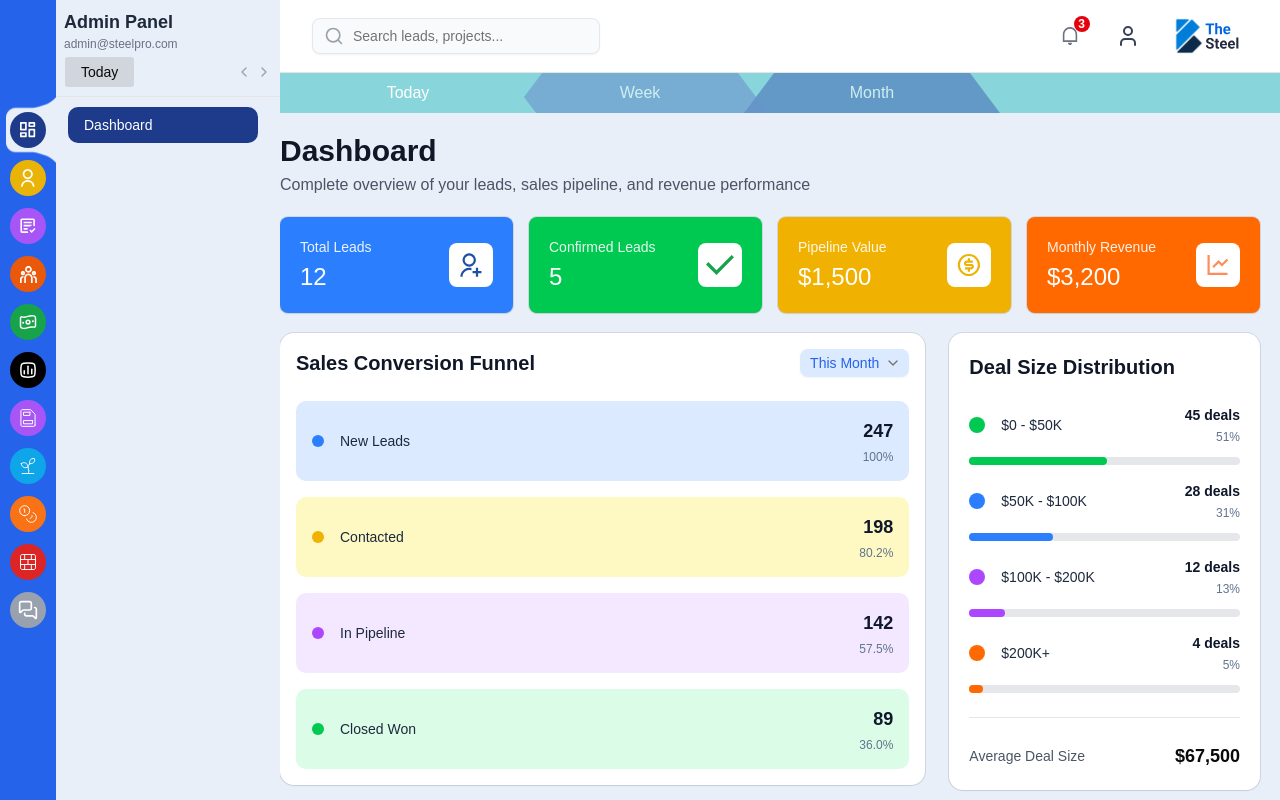
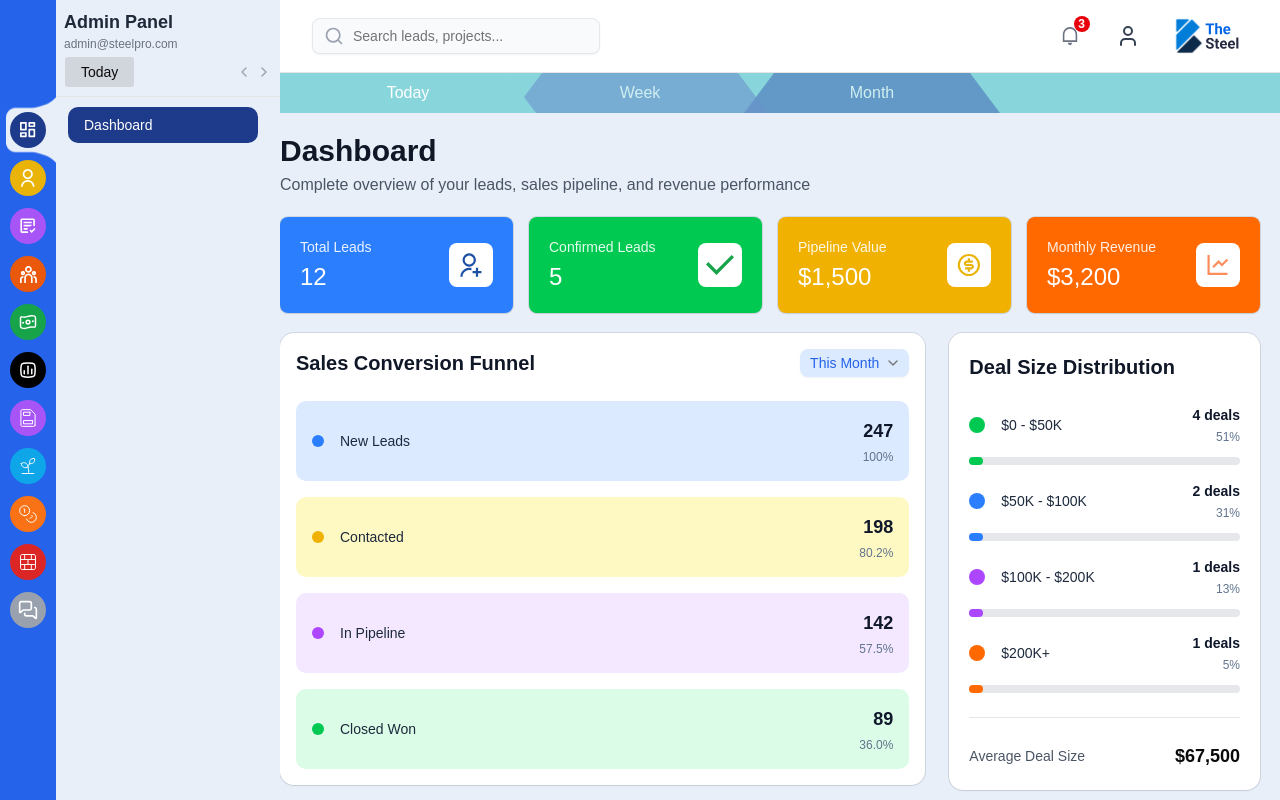
Before and after one commit to react6-flyweis/the-steel-admin, a React (Vite) app: page /dashboard in a window 1280 px wide. Built offline with nearby package versions, Linux system fonts and the light colour scheme.

Commit message:
feat: update DealItem type and integrate period scaling in DealSizeDistribution component

```diff
--- a/src/components/dashboard/deal-size-distribution.tsx
+++ b/src/components/dashboard/deal-size-distribution.tsx
@@ -3,7 +3,7 @@ import { cn } from "@/lib/utils";
 
 type DealItem = {
   label: string;
-  deals: string;
+  deals: string | number;
   percentLabel?: string;
   // tailwind color for the square and filled bar (e.g. 'bg-green-500')
   colorClass?: string;
@@ -18,42 +18,59 @@ type Props = {
   className?: string;
 };
 
+type Period = "Today" | "Week" | "Month";
+
 export default function DealSizeDistribution({
   title = "Deal Size Distribution",
   items,
   averageDealSize = "$67,500",
   className,
-}: Props) {
-  const defaultItems: DealItem[] = [
+  period,
+}: Props & { period?: Period }) {
+  const baseItems: DealItem[] = [
     {
       label: "$0 - $50K",
-      deals: "45 deals",
+      deals: 45,
       percentLabel: "51%",
       colorClass: "bg-green-500",
       fillPercent: 51,
     },
     {
       label: "$50K - $100K",
-      deals: "28 deals",
+      deals: 28,
       percentLabel: "31%",
       colorClass: "bg-blue-500",
       fillPercent: 31,
     },
     {
       label: "$100K - $200K",
-      deals: "12 deals",
+      deals: 12,
       percentLabel: "13%",
       colorClass: "bg-purple-500",
       fillPercent: 13,
     },
     {
       label: "$200K+",
-      deals: "4 deals",
+      deals: 4,
       percentLabel: "5%",
       colorClass: "bg-orange-500",
       fillPercent: 5,
     },
   ];
+
+  const scale = period === "Today" ? 0.08 : period === "Week" ? 0.45 : 1;
+
+  const defaultItems: DealItem[] = baseItems.map((it) => ({
+    ...it,
+    deals:
+      typeof it.deals === "number"
+        ? `${Math.max(1, Math.round(it.deals * scale))} deals`
+        : it.deals,
+    fillPercent:
+      typeof it.fillPercent === "number"
+        ? Math.max(5, Math.round(Number(it.fillPercent) * scale))
+        : it.fillPercent,
+  }));
 
   const rows = items ?? defaultItems;
 
```
